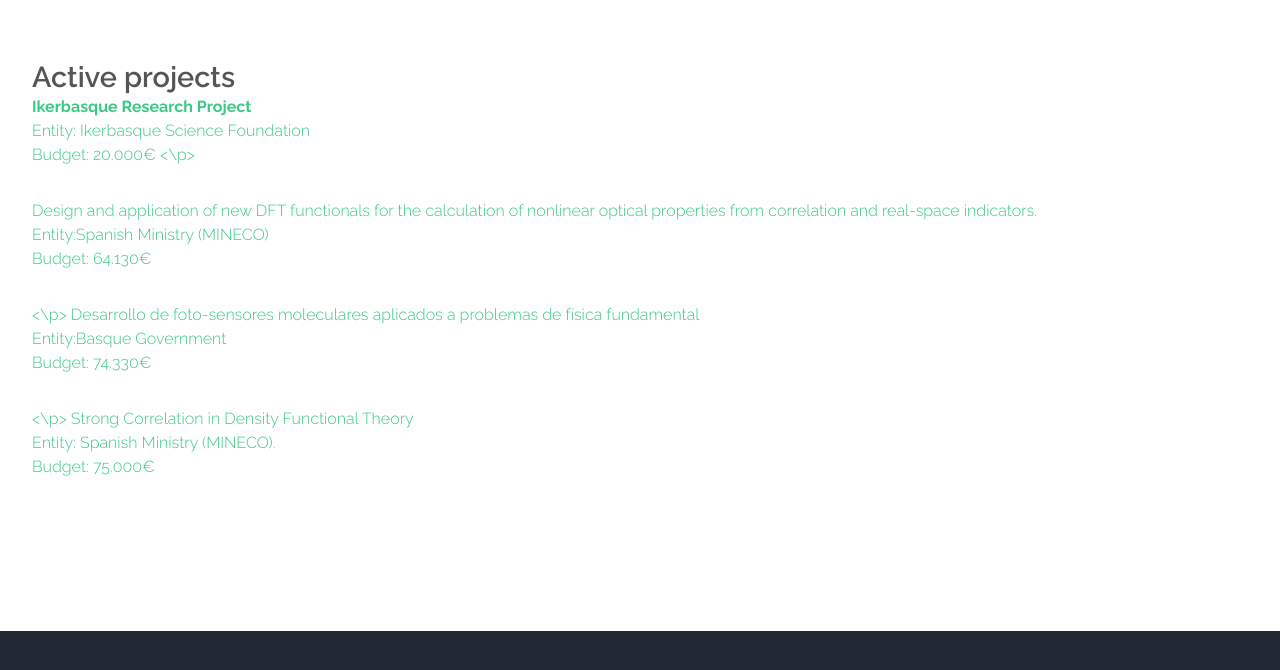
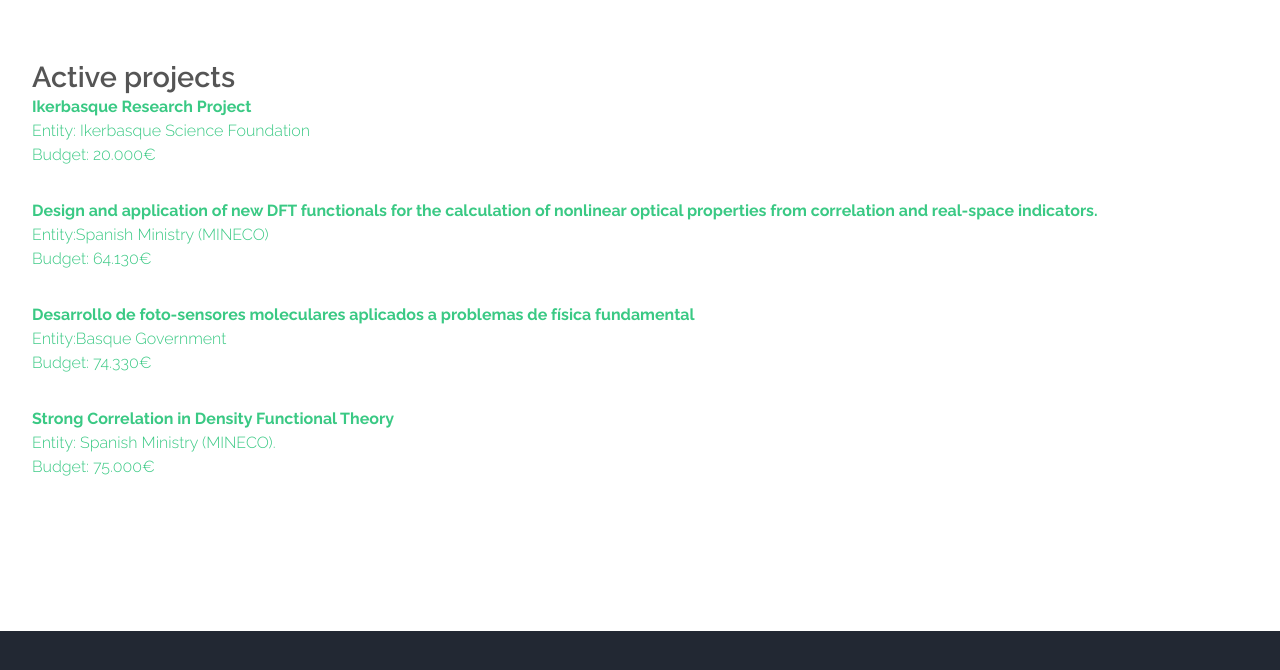
Before and after one commit to old-jekyll-templates/Horizons-Jekyll-Theme, a Jekyll site: the page built from fundings.html, in a window 1280 px wide and 900 px high, cut to the strip 192-862 px from the top of the window. Built offline with Jekyll 4.4.1, drawn with Linux system fonts in a browser that asks for light colours.

Commit message:
Update fundings.html

```diff
--- a/fundings.html
+++ b/fundings.html
@@ -20,21 +20,20 @@ layout: main
 		    </b></font><br>
 					        Entity: Ikerbasque Science Foundation <br />
                                                 Budget: 20.000€
-								<\p>
 	<p style="text-align:justify; text-justify:inter-ideograph;"> <font color="#000000">
             <a href=target="_blank" style="text-decoration:none">
-Design and application of new DFT functionals for the calculation of nonlinear optical properties from correlation and real-space indicators.
+<b> Design and application of new DFT functionals for the calculation of nonlinear optical properties from correlation and real-space indicators.
 		  </b></font><br>
 	          Entity:Spanish Ministry (MINECO) <br /> Budget: 64.130€
 <p style="text-align:justify; text-justify:inter-ideograph;"> <font color="#000000">
             <a href=
-   target="_blank" style="text-decoration:none"><\p>
+   target="_blank" style="text-decoration:none"><b>
 Desarrollo de foto-sensores moleculares aplicados a problemas de física fundamental
 		    		  </b></font><br>
 				Entity:Basque Government <br />
 	Budget: 74.330€
 	<p style="text-align:justify; text-justify:inter-ideograph;"> <font color="#000000">
-            <a href=target="_blank" style="text-decoration:none"><\p>
+            <a href=target="_blank" style="text-decoration:none"><b>
 	Strong Correlation in Density Functional Theory
 		    </b></font><br>
 	Entity: Spanish Ministry (MINECO). <br />  Budget: 75.000€ </p>
```
